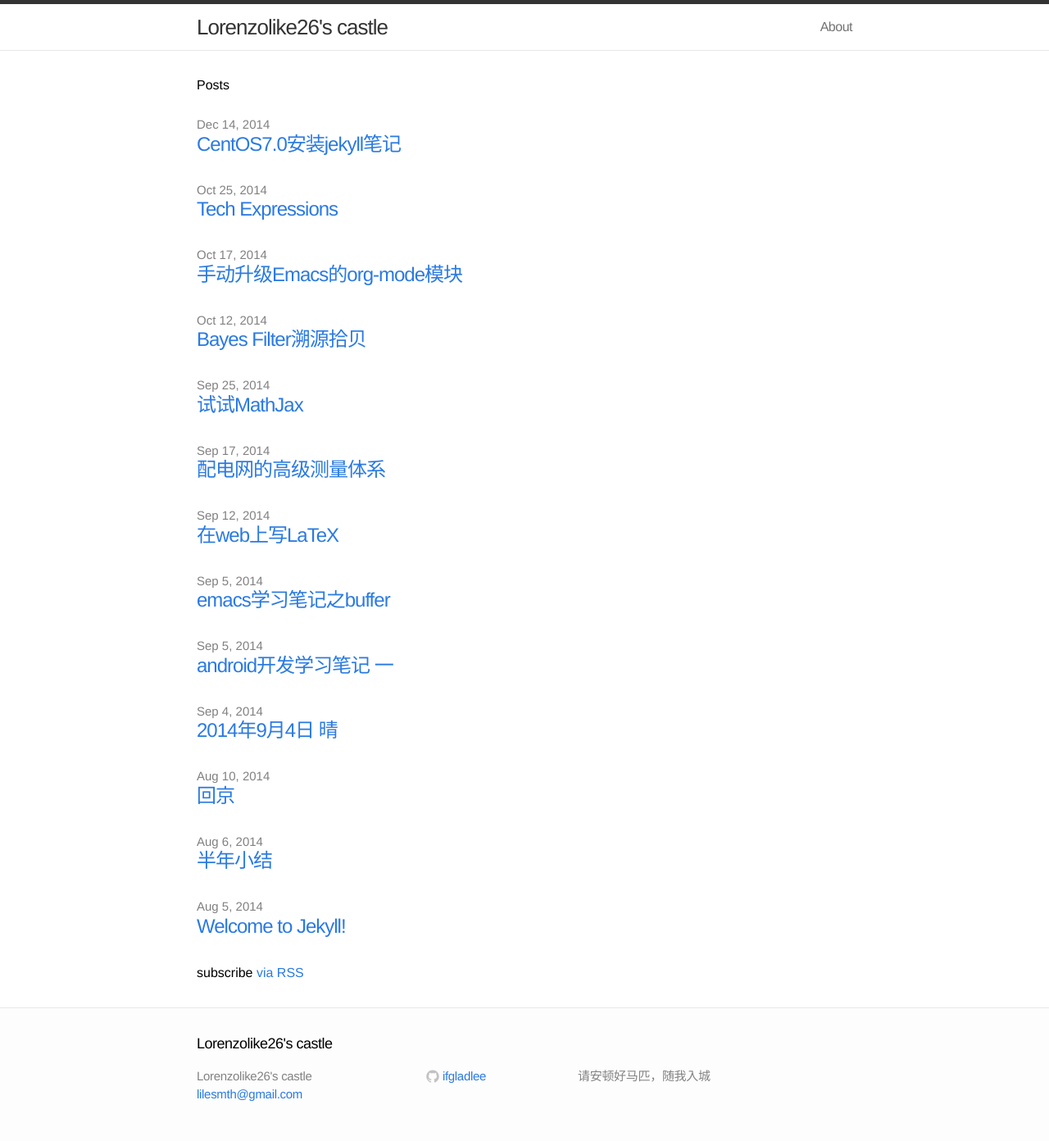
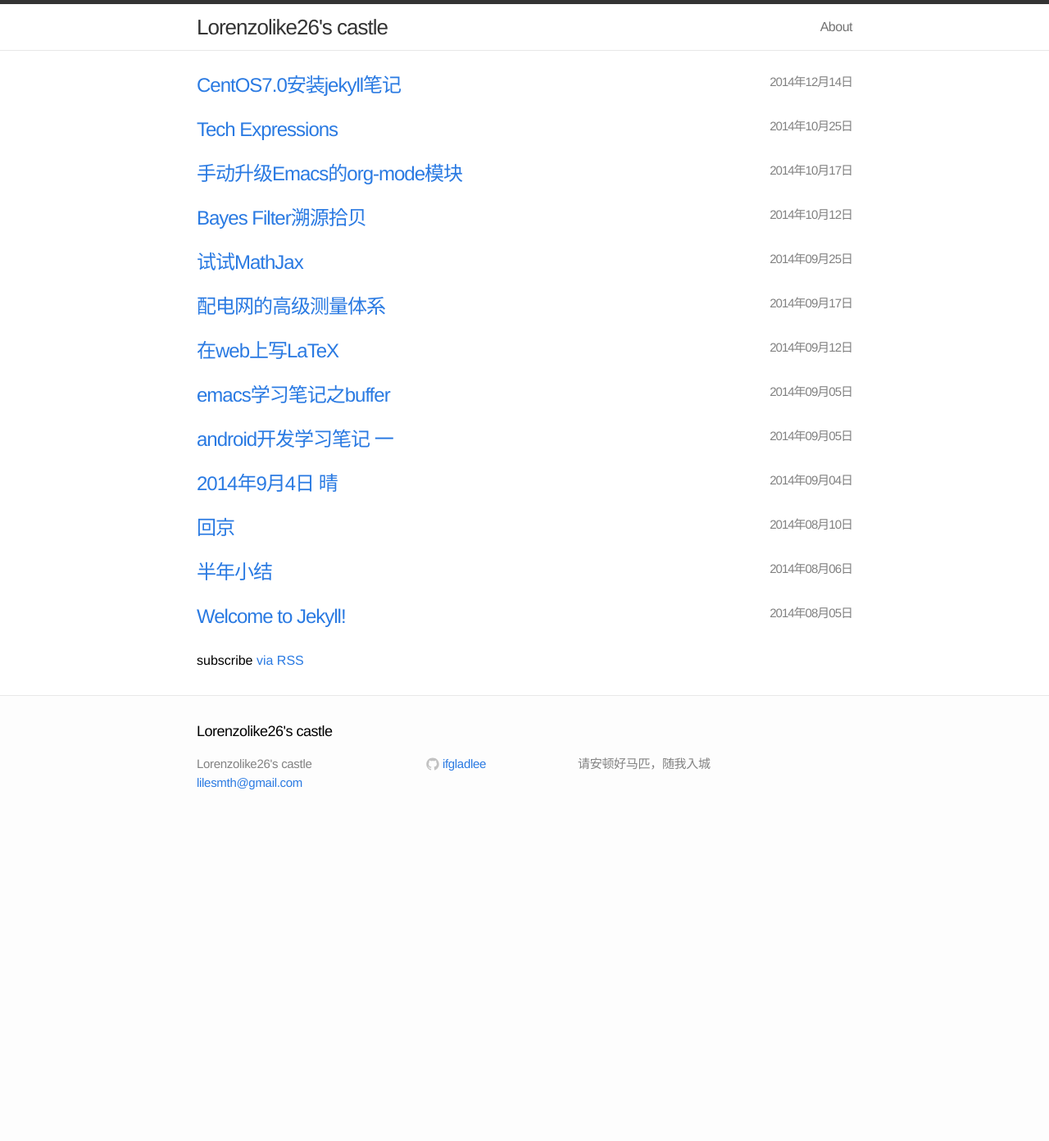
Before and after one commit to ifgladlee/ifgladlee.github.io, a Jekyll site: the page built from index.html, in a window 1280 px wide. Shown: the whole page at 82% size. Built offline with Jekyll 4.4.1, drawn with Linux system fonts in a browser that asks for light colours; after the commit the page ends 1011 px from its top, so only the background shows below that.

Commit message:
a change of main page post title

```diff
--- a/_sass/_layout.scss
+++ b/_sass/_layout.scss
@@ -183,10 +183,7 @@
     color: $grey-color;
 }
 
-.post-link {
-    display: block;
-    font-size: 24px;
-}
+
 
 
 
--- a/css/main.css
+++ b/css/main.css
@@ -151,6 +151,7 @@
 .posts li { margin-bottom: 30px; }
 
 .posts .post-link {
+  display: block;
   font-size: 24px;
   letter-spacing: -1px;
   line-height: 1;
@@ -160,6 +161,7 @@
   display: block;
   font-size: 15px;
   color: #818181;
+  float: right;
 }
 
 
--- a/index.html
+++ b/index.html
@@ -4,13 +4,15 @@
 
 <div class="home">
 
-  <h1>Posts</h1>
+
 
   <ul class="posts">
     {% for post in site.posts %}
       <li>
-        <span class="post-date">{{ post.date | date: "%b %-d, %Y" }}</span>
-        <a class="post-link" href="{{ post.url | prepend: site.baseurl }}">{{ post.title }}</a>
+
+        <a class="post-link" href="{{ post.url | prepend: site.baseurl }}">{{ post.title }}
+			<span class="post-date">{{ post.date | date: "%Y年%m月%d日" }}</span>
+		</a>
       </li>
     {% endfor %}
   </ul>
```
Also changed, not shown: _sass/lorenzo.scss (+9 -0 lines).
